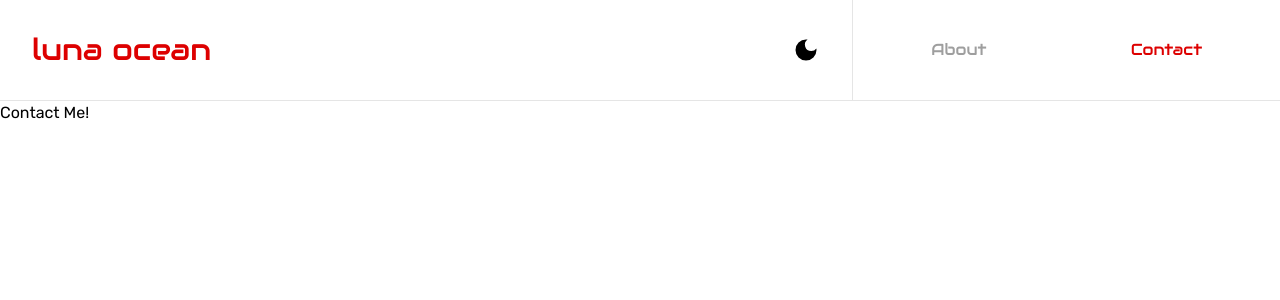
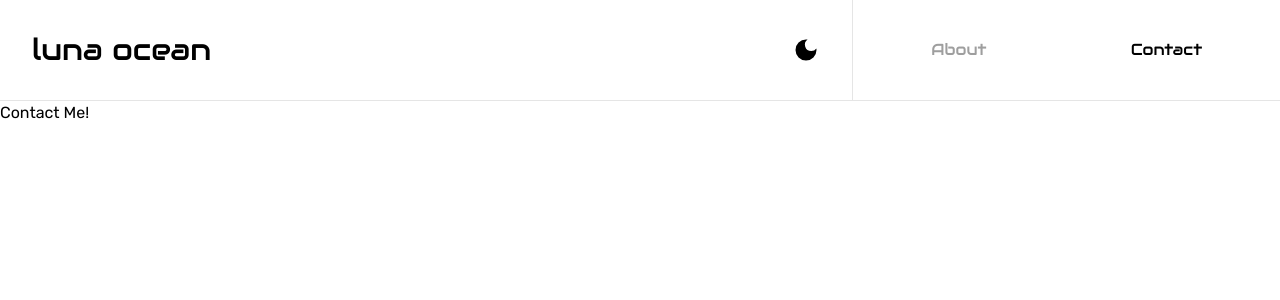
Before and after one commit to finnformica/lunagoodwin-portfolio, a Next.js app: page /contact in a window 1280 px wide. Shown: the top 300 px of the page. Built offline with nearby package versions, Linux system fonts and the light colour scheme; a web font is replaced by a local one.

Commit message:
remove red colours

```diff
--- a/components/Header/Header.js
+++ b/components/Header/Header.js
@@ -20,7 +20,7 @@ const Header = () => {
   return (
     <nav className="flex w-full border-b border-black/10 dark:border-white/10 font-audiowide">
       <div className="flex p-8 md:w-2/3 w-1/2 box-border items-center border-r border-black/10 dark:border-white/10">
-        <h1 className="text-xl md:text-3xl grow text-[#DD0000]">luna ocean</h1>
+        <h1 className="text-xl md:text-3xl grow">luna ocean</h1>
         {currentTheme === "dark" ? (
           <MdOutlineDarkMode
             className="cursor-pointer"
@@ -38,16 +38,16 @@ const Header = () => {
 
       <div className="flex md:w-1/3 w-1/2 justify-center items-center gap-10 md:gap-14 xl:gap-36">
         <Link
-          className="no-underline]"
+          className="no-underline dark:text-white text-black"
           href="/"
-          style={{ color: router.route === "/" ? "#DD0000" : "#9e9e9e" }}
+          style={{ color: router.route === "/" ? "inherit" : "#9e9e9e" }}
         >
           About
         </Link>
         <Link
-          className="no-underline"
+          className="no-underline dark:text-white text-black"
           href="/contact"
-          style={{ color: router.route === "/" ? "#9e9e9e" : "#DD0000" }}
+          style={{ color: router.route === "/" ? "#9e9e9e" : "inherit" }}
         >
           Contact
         </Link>
```
